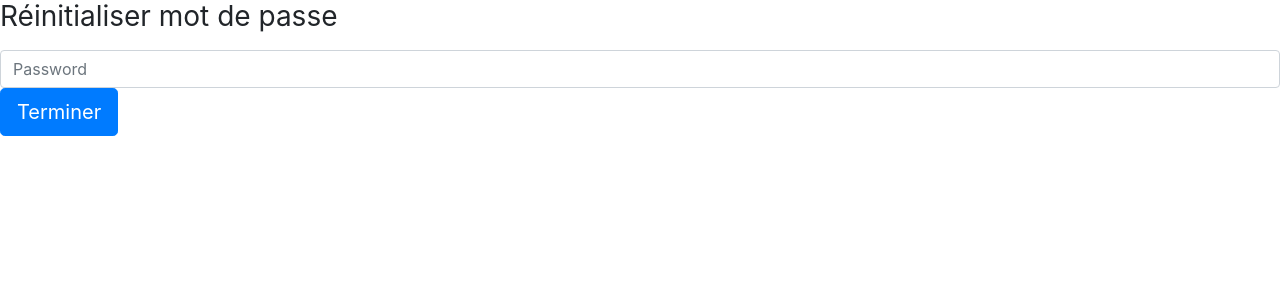
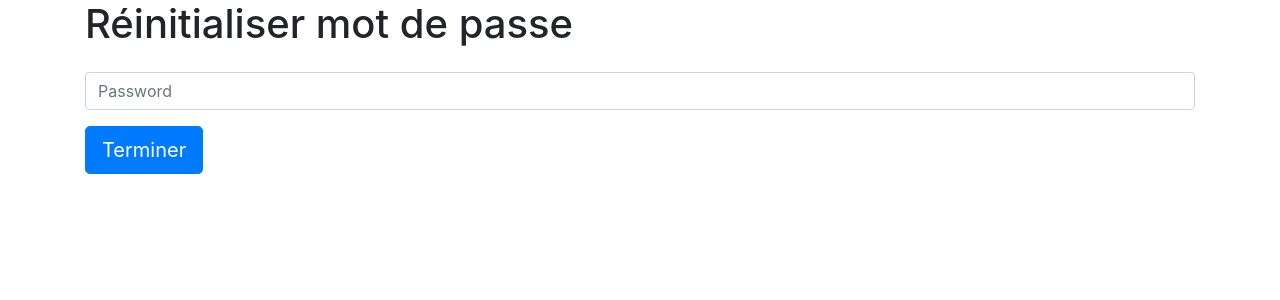
Before and after one commit to LykaJ/symfony, a Symfony app: template templates/security/password_reset.html.twig in a window 1280 px wide. Shown: the part 56-356 px from the top of the page. Run offline with Twig, Linux system fonts and the light colour scheme; the template is opened without the code that fills it: most values are stand-ins (such as "Sample title", 1, 10 or a date in 2020); some libraries are stand-ins or nearby versions.

Commit message:
#19 password reset working

```diff
--- a/src/Controller/PasswordResetController.php
+++ b/src/Controller/PasswordResetController.php
@@ -36,14 +36,14 @@ class PasswordResetController extends AbstractController
                 $user->setResetToken($token);
                 $entityManager->flush();
             } catch (\Exception $e) {
-                $this->addFlash('warning', $e->getMessage());
+                $this->addFlash('danger', $e->getMessage());
                 return $this->redirectToRoute('trick.index');
             }
 
             $url = $this->generateUrl('reset_password', array('token' => $token), UrlGeneratorInterface::ABSOLUTE_URL);
 
             $message = (new \Swift_Message('Forgot Password'))
-                ->setFrom('') // recheck comment faire
+                ->setFrom('webdesigner.form@gmail.com') // recheck comment faire
                 ->setTo($user->getEmail())
                 ->setBody(
                     "Cliquez sur ce lien pour réinitialiser votre mot de passe : " . $url,
@@ -69,7 +69,7 @@ class PasswordResetController extends AbstractController
         if ($request->isMethod('POST')) {
             $entityManager = $this->getDoctrine()->getManager();
 
-            $user = $entityManager->getRepository(User::class)->findOneByResetToken($token);
+            $user = $entityManager->getRepository(User::class)->findOneByToken($token);
             /* @var $user User */
 
             if ($user === null) {
--- a/src/Entity/User.php
+++ b/src/Entity/User.php
@@ -79,7 +79,7 @@ class User implements UserInterface,\Serializable
     private $confirm_password;
 
     /**
-     * @ORM\Column(type="string", length=255)
+     * @ORM\Column(type="string", length=255, nullable=true)
      */
     private $roles;
 
--- a/templates/security/password_forgotten.html.twig
+++ b/templates/security/password_forgotten.html.twig
@@ -4,11 +4,8 @@
 
 {% block body %}
         <div class="container">
-            {% for message in app.flashes('success') %}
-                <div class="alert alert-success">{{ message }}</div>
-            {% endfor %}
+            <h1 class="mb-4">Mot de passe oublié</h1>
             <form method="post">
-                <h1 class="h3 mb-3 font-weight-normal">Mot de passe oublié</h1>
                 <div class="form-group">
                     <label for="inputEmail" class="sr-only">Email</label>
                     <input type="email" name="email" id="inputEmail" class="form-control" placeholder="Email" required autofocus>
--- a/templates/security/password_reset.html.twig
+++ b/templates/security/password_reset.html.twig
@@ -3,15 +3,17 @@
 {% block title %}Réinitialiser mot de passe{% endblock %}
 
 {% block body %}
+    <div class="container">
+        <h1 class="mb-4">Réinitialiser mot de passe</h1>
         <form method="post">
-
-        <h1 class="h3 mb-3 font-weight-normal">Réinitialiser mot de passe</h1>
+            <div class="form-group">
                 <label for="inputPassword" class="sr-only">Mot de passe</label>
                 <input type="password" name="password" id="inputPassword" class="form-control" placeholder="Password" required>
                 <input type="hidden" name="token" value="{{ token }}">
-
+            </div>
             <button class="btn btn-lg btn-primary" type="submit">
                 Terminer
             </button>
         </form>
+    </div>
 {% endblock %}
```
Also changed, not shown: 1 other file. Lines whose indentation alone changed are shown as unchanged.
